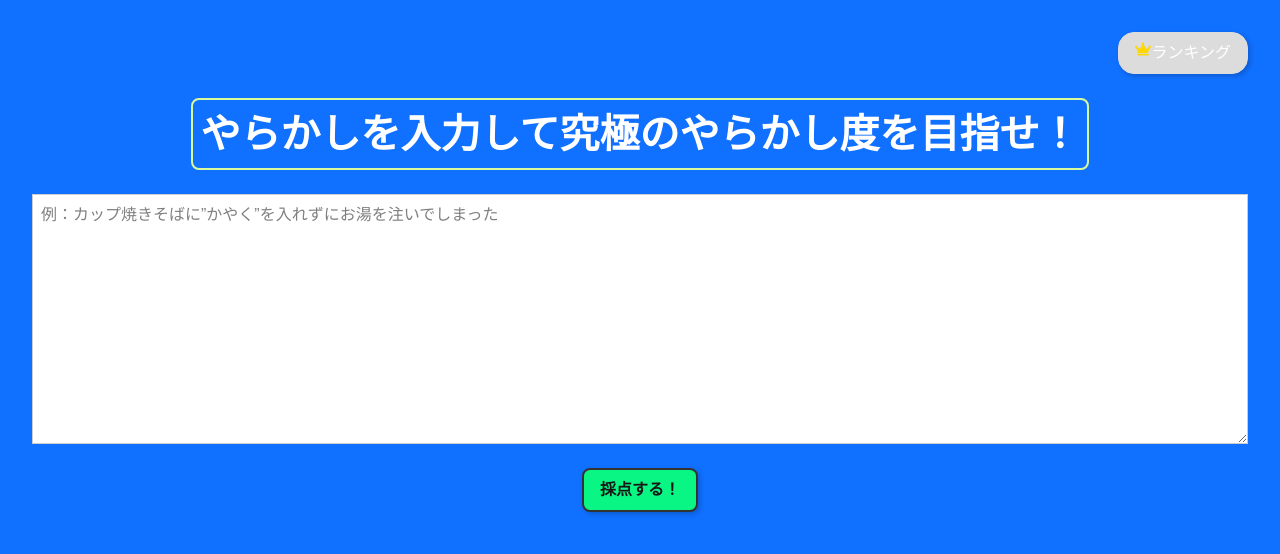
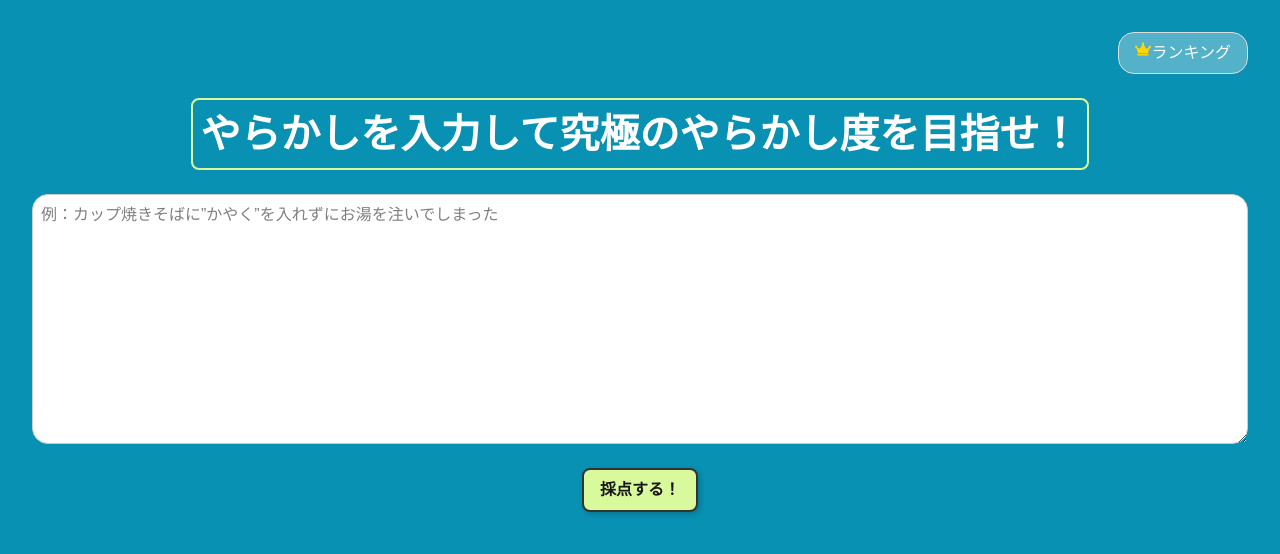
Before and after one commit to Po372/demo-app, a Next.js app: page / in a window 1280 px wide. Shown: the top 554 px of the page. Built offline with nearby package versions, Linux system fonts and the light colour scheme.

Commit message:
色やもろもろを変更しました

```diff
--- a/features/Home/CSS/Home.css
+++ b/features/Home/CSS/Home.css
@@ -13,6 +13,6 @@ body {
   align-items: center;
   gap: 1.5rem;
   padding: 2rem;
-  background-color: rgb(16, 112, 255);
+  background-color: #0891b2;
 }
 /*マインヘイトっていうのは最少の高さを規定する*/
--- a/features/Home/CSS/Ranking.css
+++ b/features/Home/CSS/Ranking.css
@@ -9,12 +9,9 @@
   border: 1px solid #dcdcdc;
   border-radius: 1rem;
   color: #ffffff;
-  background-color: #dcdcdc;
-  box-shadow: 2px 2px 5px rgba(0, 0, 0, 0.2); /* 通常時の影 */
-  transition: all 0.1s ease-in-out; /* スムーズなアニメーション */
+  background-color: rgba(255, 255, 255, 0.3);
 }
 .ranking-button:active {
   transform: translateY(2px); /* 下に2px沈む */
-  box-shadow: none; /* 影を消して沈んだ感じに */
   background-color: #55bb55; /* 少し色も変えて効果を強調 */
 }
--- a/features/Home/CSS/Scoring.css
+++ b/features/Home/CSS/Scoring.css
@@ -3,7 +3,7 @@
   border: 2px solid #333; /* 太めの枠線（四角） */
   padding: 8px 16px;
   cursor: pointer; /* ポインターカーソル */
-  background-color: rgb(10, 246, 132);
+  background-color: #d9f99d;
   box-shadow: 2px 2px 5px rgba(0, 0, 0, 0.2); /* 軽い影 */
   transition: all 0.1s ease-in-out; /* アニメーション */
   border-radius: 8px;
--- a/features/Home/CSS/TextInput.css
+++ b/features/Home/CSS/TextInput.css
@@ -3,7 +3,7 @@
   color: black; /* 入力されるテキストの色が黒になる */
   padding: 0.5rem;
   border: 1px solid #ccc;
-  border-radius: 0.25px;
+  border-radius: 1rem;
   width: 100%;
   height: 250px;
 }
```
